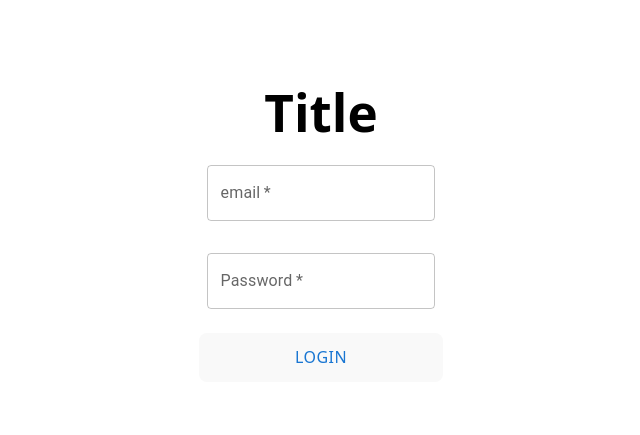
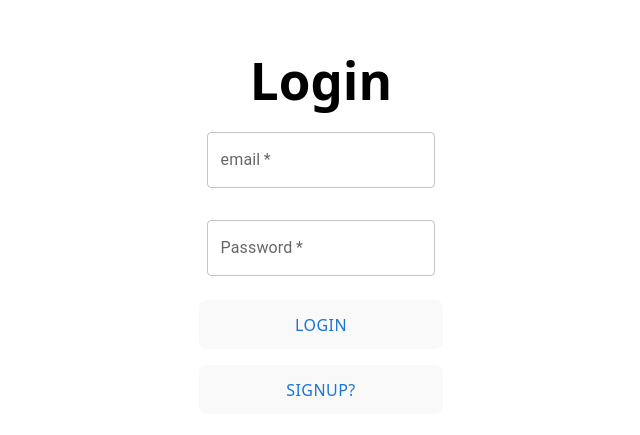
Before and after one commit to Swoerve/maet, a React app in the folder frontend/: page /login in a window 1280 px wide. Shown: the part 167-602 px from the top of the page, without its empty margins (319-959 px from the left). Built offline with nearby package versions, Linux system fonts and the light colour scheme; the HTML template or start-up script is replaced by a standard one.

Commit message:
frontend changes

```diff
--- /dev/null
+++ b/frontend/src/components/login/login-page.tsx
@@ -0,0 +1,135 @@
+
+import Box from '@mui/material/Box';
+import TextField from '@mui/material/TextField';
+import Grid from '@mui/material/Grid';
+import Stack from '@mui/material/Stack';
+import Button from '@mui/material/Button';
+import { useState } from 'react';
+import axios from 'axios';
+import { useNavigate } from 'react-router';
+
+export default function LoginPage() {
+  const navigate = useNavigate()
+  const [username, setUsername] = useState('')
+  const [email, setEmail] = useState('')
+  const [password, setPassword] = useState('')
+
+  const [isSignup, setIsSignup] = useState(false)
+
+
+  // logs the user in by sending a get to the api,
+  // checking if the email and password match and are part of the same account
+  // then sending us out to /main
+  function loginUser() {
+    axios.get(`/api/user/verify`, {
+      headers: {
+        "Content-Type": "application/json"
+      },
+      data: {
+      email: email,
+      password: password
+    }
+    }).then((res) => res.data).then((data) => {
+      if(data){
+        sessionStorage.setItem('user', data.id)
+        navigate('/main')
+      }
+    })
+  }
+
+  // signs up a new user
+  // saves the new users id locally
+  // then sends us out to /main
+  function signupUser() {
+        axios.post(`/api/user`, {
+      headers: {
+        "Content-Type": "application/json"
+      },
+      data: {
+        username: username,
+        email: email,
+        password: password
+    }
+    }).then((res) => res.data).then((data) => {
+      if(data){
+        sessionStorage.setItem('user', data.id)
+        navigate('/main')
+      }
+    })
+  }
+
+  return (
+    <Box
+      component="form"
+      sx={{ '& .MuiTextField-root': { m: 1, width: '25ch' } }}
+      noValidate
+      autoComplete="off"
+    >
+      {!isSignup ?
+      <div>
+        <Grid container spacing={2}>
+          <Stack spacing={2}>
+            <h1 className="text-3xl font-bold text-black">Login</h1>
+            <Grid size={3}>
+              <TextField
+                required
+                id="outlined-required"
+                label="email"
+                onChange={(event) => setEmail(event.target.value)}
+                />
+            </Grid>
+            <Grid size={3}>
+              <TextField
+                required
+                id="outlined-required"
+                label="Password"
+                type="password"
+                autoComplete="current-password"
+                onChange={(event) => setPassword(event.target.value)}
+                />
+            </Grid>
+            <Button variant="outlined" onClick={loginUser}>login</Button>
+            <Button variant="outlined" onClick={() => setIsSignup(true)}>signup?</Button>
+          </Stack>
+        </Grid>
+      </div>
+      :
+      <div>
+        <Grid container spacing={2}>
+          <Stack spacing={2}>
+            <h1 className="text-3xl font-bold text-black">Signup</h1>
+            <Grid size={3}>
+              <TextField
+                required
+                id="outlined-required"
+                label="username"
+                onChange={(event) => setUsername(event.target.value)}
+                />
+            </Grid>
+            <Grid size={3}>
+              <TextField
+                required
+                id="outlined-required"
+                label="email"
+                onChange={(event) => setEmail(event.target.value)}
+                />
+            </Grid>
+            <Grid size={3}>
+              <TextField
+                required
+                id="outlined-required"
+                label="Password"
+                type="password"
+                autoComplete="current-password"
+                onChange={(event) => setPassword(event.target.value)}
+                />
+            </Grid>
+            <Button variant="outlined" onClick={signupUser}>signup</Button>
+            <Button variant="outlined" onClick={() => setIsSignup(false)}>back</Button>
+          </Stack>
+        </Grid>
+      </div>
+      }
+    </Box>
+  );
+}
--- a/frontend/src/components/main/Main.tsx
+++ b/frontend/src/components/main/Main.tsx
@@ -11,34 +11,47 @@ import Modal from "@mui/material/Modal";
 import Box from "@mui/material/Box";
 import TextField from "@mui/material/TextField";
 import axios from "axios";
+import { useNavigate } from "react-router";
 
 function Main() {
 
+  // state holding board info for the user
   const [boards, setBoards] = useState<Record<string, unknown>[]>([]);
+
+  // new Board states
   const [newModalOpen, setNewModalOpen] = useState<boolean>(false);
   const handleOpen = () => setNewModalOpen(true);
   const handleClose = () => setNewModalOpen(false);
   const [newBoardTitle, setNewBoardTitle] = useState<string>("");
 
+  const navigate = useNavigate()
+
+  // check if the user is logged in
   const user = sessionStorage.getItem("user");
-  if(user === null){
-      console.log('user not Logged in')
-      // kick user back to login site
-  }
+
 
   useEffect(() => {
+
+    if(user === null){
+      console.log('user not Logged in')
+      // kick user back to login page
+      navigate('/login')
+    }
+
     async function getUserBoards() {
       try {
+        // get the ids of all the boards teh user is part of
         const response = await axios.get(`/api/board/user/${user}`);
-        console.log(response);
         const data = await response.data;
-        console.log(data);
+
+        // with the ids then proceed to get the board information
         const newData: any = []
         await Promise.all(data.map(async (d: any)=>{
            const responseBoard = await axios.get(`/api/board/${d}`)
            const nData = await responseBoard.data
            newData.push(await nData)
         }))
+
         setBoards(newData)
         console.log('boards have been set')
       } catch (error) {
@@ -47,11 +60,14 @@ function Main() {
     }
 
     if (boards.length == 0) {
-      getUserBoards();
+      getUserBoards(); // call it if we dont have any boards loaded yet
     }
+
+    // cant have a blank thingimajig, maaan
     // eslint-disable-next-line react-hooks/exhaustive-deps
   }, []);
 
+  // creates a new board
   async function createNewBoard() {
     const response = await axios.post(`/api/board`, {
       owner_id: user,
--- a/frontend/src/login-page.tsx
+++ /dev/null
@@ -1,41 +0,0 @@
-//import * as React from 'react';
-import Box from '@mui/material/Box';
-import TextField from '@mui/material/TextField';
-import Grid from '@mui/material/Grid';
-import Stack from '@mui/material/Stack';
-import Button from '@mui/material/Button';
-export default function LoginPage() {
-  return (
-    <Box
-      component="form"
-      sx={{ '& .MuiTextField-root': { m: 1, width: '25ch' } }}
-      noValidate
-      autoComplete="off"
-    >
-      <div>
-        <Grid container spacing={2}>
-          <Stack spacing={2}>
-            <h1 className="text-3xl font-bold text-black">Title</h1>
-            <Grid size={3}>
-              <TextField
-                required
-                id="outlined-required"
-                label="email"
-                />
-            </Grid>
-            <Grid size={3}>
-              <TextField
-                required
-                id="outlined-required"
-                label="Password"
-                type="password"
-                autoComplete="current-password"
-                />
-            </Grid>
-            <Button variant="outlined">login</Button>
-          </Stack>
-        </Grid>
-      </div>
-    </Box>
-  );
-}
--- a/frontend/src/main.tsx
+++ b/frontend/src/main.tsx
@@ -4,8 +4,8 @@ import { RouterProvider, createBrowserRouter} from 'react-router'
 import { StyledEngineProvider } from '@mui/material/styles'
 import GlobalStyles from '@mui/material/GlobalStyles'
 import './index.css'
-import Welcome from './welcome-page.tsx'
-import Login from './login-page.tsx'
+import Welcome from './components/welcome/welcome-page.tsx'
+import Login from './components/login/login-page.tsx'
 import Main from './components/main/Main.tsx'
 
 const router = createBrowserRouter([
```
Also changed, not shown: frontend/src/components/welcome/welcome-page.tsx (renamed from frontend/src/welcome-page.tsx).
